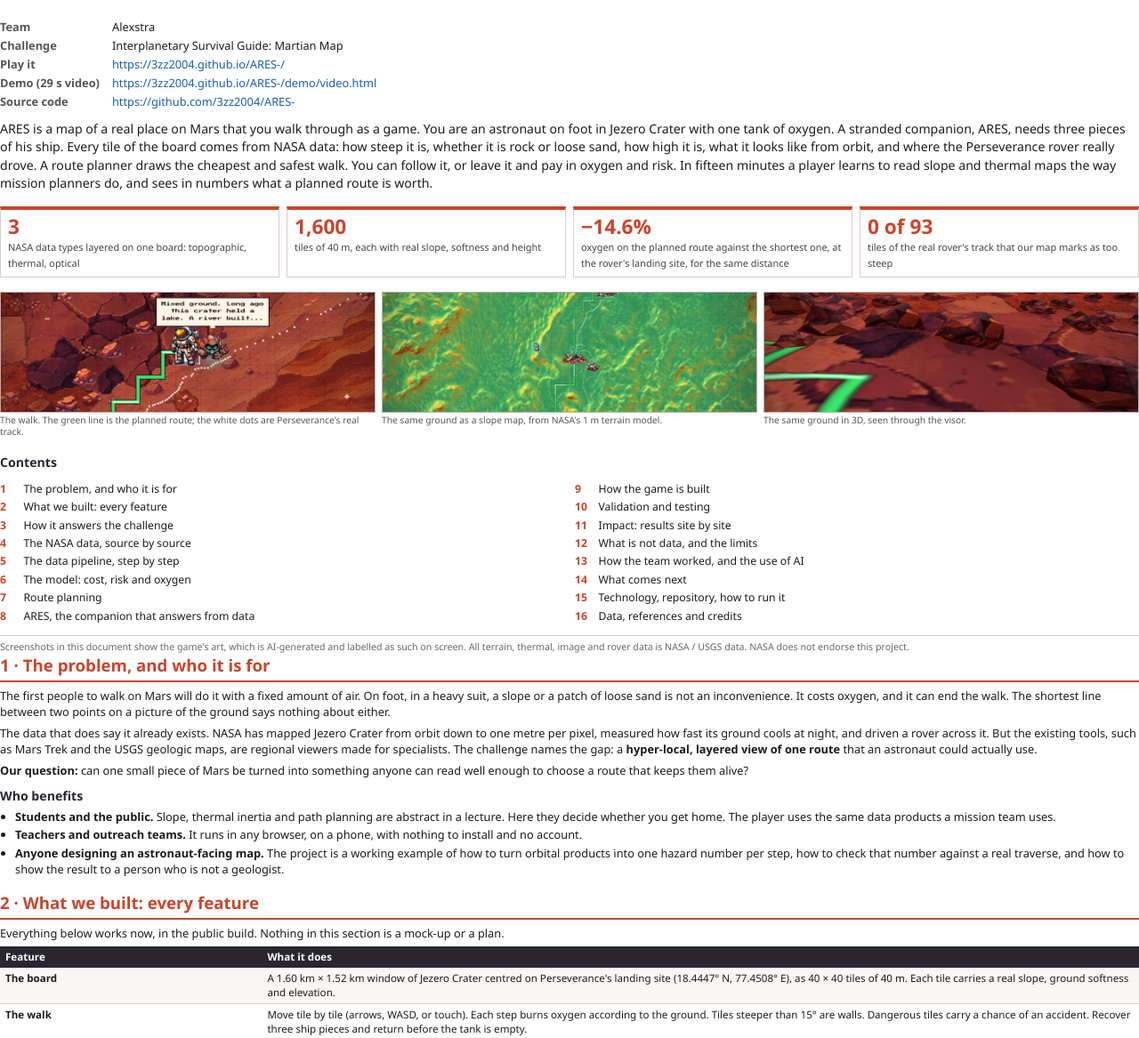
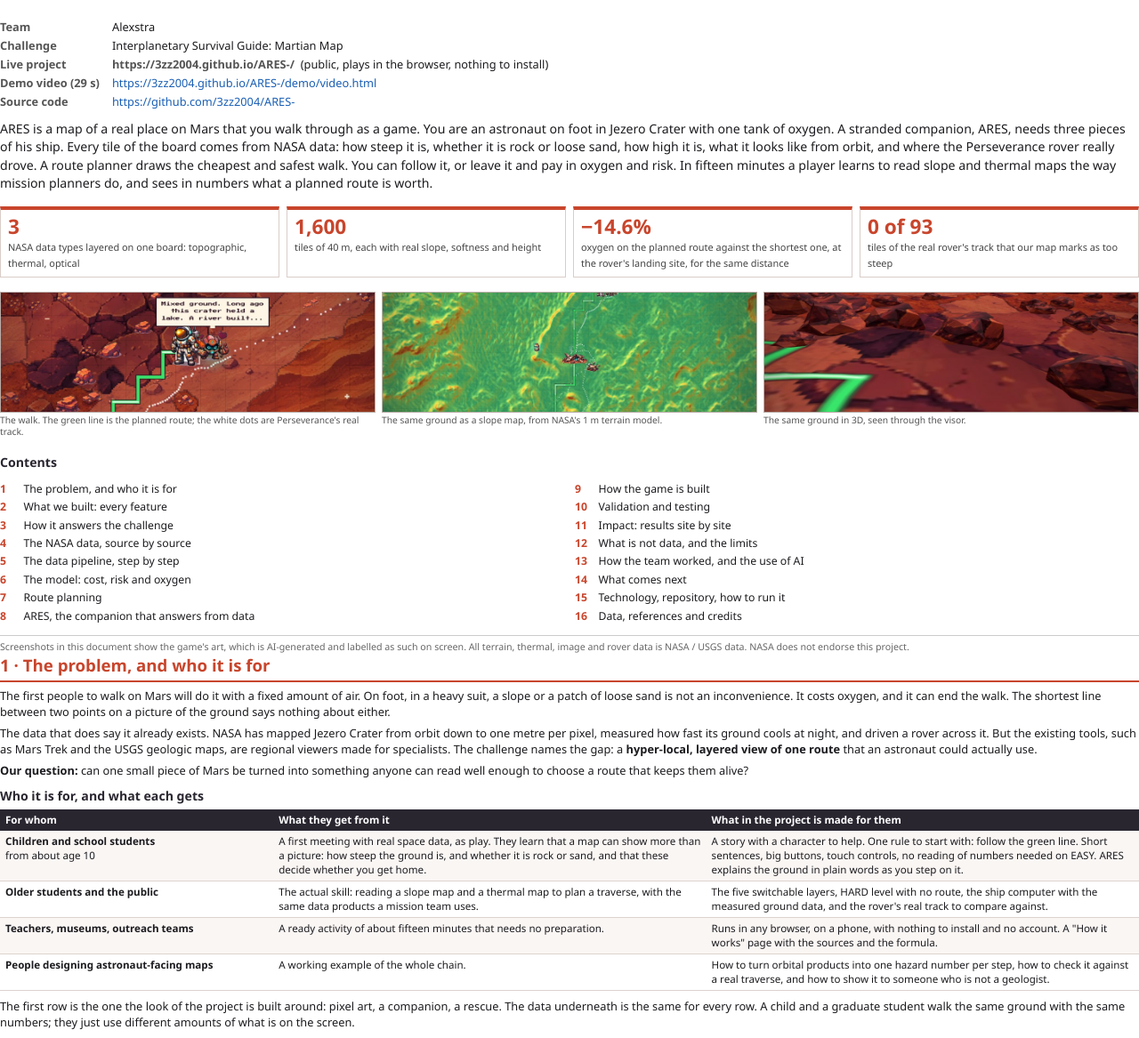
Before and after one commit to 3zz2004/ARES-, a plain HTML site: page docs/description/index.html in a window 1280 px wide. Shown: the part 103-1270 px from the top of the page at 89% size. Drawn offline with Linux system fonts and the light colour scheme.

Commit message:
Say who it is for: children from about ten first, then older students, teachers and map designers

```diff
--- a/docs/description/index.html
+++ b/docs/description/index.html
@@ -46,8 +46,8 @@
   <div class="meta">
     <b>Team</b><span>Alexstra</span>
     <b>Challenge</b><span>Interplanetary Survival Guide: Martian Map</span>
-    <b>Play it</b><span><a href="https://3zz2004.github.io/ARES-/">https://3zz2004.github.io/ARES-/</a></span>
-    <b>Demo (29 s video)</b><span><a href="https://3zz2004.github.io/ARES-/demo/video.html">https://3zz2004.github.io/ARES-/demo/video.html</a></span>
+    <b>Live project</b><span><a href="https://3zz2004.github.io/ARES-/"><b>https://3zz2004.github.io/ARES-/</b></a> &nbsp;(public, plays in the browser, nothing to install)</span>
+    <b>Demo video (29 s)</b><span><a href="https://3zz2004.github.io/ARES-/demo/video.html">https://3zz2004.github.io/ARES-/demo/video.html</a></span>
     <b>Source code</b><span><a href="https://github.com/3zz2004/ARES-">https://github.com/3zz2004/ARES-</a></span>
   </div>
 
@@ -95,12 +95,15 @@
 <p>The first people to walk on Mars will do it with a fixed amount of air. On foot, in a heavy suit, a slope or a patch of loose sand is not an inconvenience. It costs oxygen, and it can end the walk. The shortest line between two points on a picture of the ground says nothing about either.</p>
 <p>The data that does say it already exists. NASA has mapped Jezero Crater from orbit down to one metre per pixel, measured how fast its ground cools at night, and driven a rover across it. But the existing tools, such as Mars Trek and the USGS geologic maps, are regional viewers made for specialists. The challenge names the gap: a <b>hyper-local, layered view of one route</b> that an astronaut could actually use.</p>
 <p><b>Our question:</b> can one small piece of Mars be turned into something anyone can read well enough to choose a route that keeps them alive?</p>
-<h3>Who benefits</h3>
-<ul>
-  <li><b>Students and the public.</b> Slope, thermal inertia and path planning are abstract in a lecture. Here they decide whether you get home. The player uses the same data products a mission team uses.</li>
-  <li><b>Teachers and outreach teams.</b> It runs in any browser, on a phone, with nothing to install and no account.</li>
-  <li><b>Anyone designing an astronaut-facing map.</b> The project is a working example of how to turn orbital products into one hazard number per step, how to check that number against a real traverse, and how to show the result to a person who is not a geologist.</li>
-</ul>
+<h3>Who it is for, and what each gets</h3>
+<table>
+<tr><th style="width:24%">For whom</th><th style="width:38%">What they get from it</th><th>What in the project is made for them</th></tr>
+<tr><td><b>Children and school students</b><br>from about age 10</td><td>A first meeting with real space data, as play. They learn that a map can show more than a picture: how steep the ground is, and whether it is rock or sand, and that these decide whether you get home.</td><td>A story with a character to help. One rule to start with: follow the green line. Short sentences, big buttons, touch controls, no reading of numbers needed on EASY. ARES explains the ground in plain words as you step on it.</td></tr>
+<tr><td><b>Older students and the public</b></td><td>The actual skill: reading a slope map and a thermal map to plan a traverse, with the same data products a mission team uses.</td><td>The five switchable layers, HARD level with no route, the ship computer with the measured ground data, and the rover's real track to compare against.</td></tr>
+<tr><td><b>Teachers, museums, outreach teams</b></td><td>A ready activity of about fifteen minutes that needs no preparation.</td><td>Runs in any browser, on a phone, with nothing to install and no account. A "How it works" page with the sources and the formula.</td></tr>
+<tr><td><b>People designing astronaut-facing maps</b></td><td>A working example of the whole chain.</td><td>How to turn orbital products into one hazard number per step, how to check it against a real traverse, and how to show it to someone who is not a geologist.</td></tr>
+</table>
+<p>The first row is the one the look of the project is built around: pixel art, a companion, a rescue. The data underneath is the same for every row. A child and a graduate student walk the same ground with the same numbers; they just use different amounts of what is on the screen.</p>
 </section>
 
 <!-- ======================= 2 ======================= -->
@@ -428,7 +431,7 @@
   <li>The same build was deployed to a second host and passed the same checks.</li>
   <li>Layouts were checked in screenshots at desktop (1366 × 768), tablet (820 × 1180) and phone (500 × 1000) sizes.</li>
 </ul>
-<div class="note"><b>What we did not test.</b> The checks above were run in desktop browsers, including at phone and tablet sizes. We did not run a formal test on a range of real phones, and we did not run a study with students. Both are in section 14.</div>
+<div class="note"><b>What we did not test.</b> The checks above were run in desktop browsers, including at phone and tablet sizes. We did not run a formal test on a range of real phones, and we have not yet put the game in front of children or a class to measure what they learn. The game is in English only. All three are in section 14.</div>
 </section>
 
 <!-- ======================= 11 ======================= -->
@@ -510,7 +513,7 @@
   <li><b>More places.</b> Gale Crater with Curiosity's track as ground truth, and candidate human landing zones.</li>
   <li><b>More layers.</b> Mineral maps (CRISM) as science targets, and measured surface radiation where a dataset exists for the site.</li>
   <li><b>A calibrated model.</b> Replace our weights with published figures on the metabolic cost of walking on slopes in a suit.</li>
-  <li><b>A classroom mode.</b> A teacher's sheet, Arabic and English, and a study of what students actually learn from it.</li>
+  <li><b>Children and classrooms.</b> Arabic alongside English, a teacher's sheet, sessions with children from age 10 and with school classes, and a measure of what they actually learn from it.</li>
   <li><b>Device testing.</b> A proper pass on real phones and tablets.</li>
   <li><b>A free-roam mode.</b> Explore the crater without the story.</li>
 </ul>
--- a/game/main.js
+++ b/game/main.js
@@ -921,7 +921,7 @@ loadBoard().then(async (t) => {
     <tr><td>Rover tiles over our ${SLOPE_LIMIT}&deg; limit</td><td>${R.rover_over_limit} of ${R.rover_tiles}</td></tr>
     <tr><td>Rover tiles on sand</td><td>${R.rover_sand_pct}% (board: ${R.board_sand_pct}%)</td></tr>
     <tr><td>Our terrain model vs rover elevations</td><td>&plusmn;${R.dem_vs_rover_elev_std_m} m at ${R.waypoints} stops</td></tr></table>
-    <small>WHO IT IS FOR: students learning how scientists read a planet from orbit; anyone curious how a Marswalk is planned.<br>
+    <small>WHO IT IS FOR: children and students, from about age 10, meeting real space data for the first time; anyone curious how a walk on Mars is planned.<br>
     KEYS: arrows jump · SPACE follow the line · V 2D/3D · M whole map · P rover path · 1-5 layers · F full screen · N sound · I labels · C 3D camera · E ship computer at the wreck<br>
     The story, the oxygen tank, the accident chances and the dust devil are game design, not measurements.<br>The limit and the weights in the cost are our choices. Art was made with AI tools; all terrain data is NASA / USGS.</small>
     <p class="blink">H = CLOSE</p>`;
```
Also changed, not shown: 2 other files.
